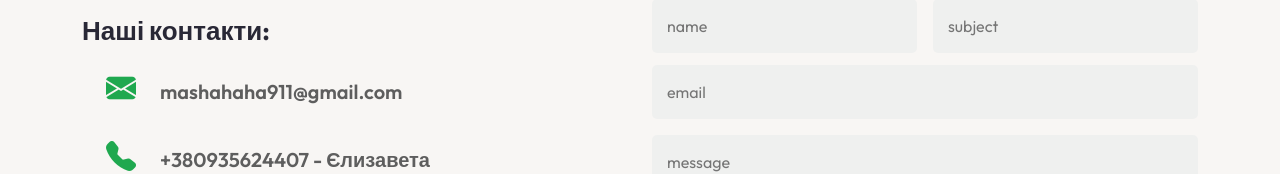
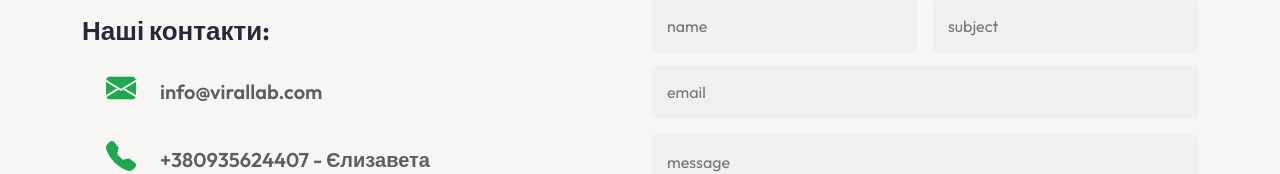
Before and after one commit to MyxaCe/virallab, a plain HTML site: page index.html in a window 1280 px wide. Shown: the part 7260-7434 px from the top of the page. Drawn offline with nearby package versions, Linux system fonts and the light colour scheme; animation ran at ten frames a second.

Commit message:
Update index.html

```diff
--- a/index.html
+++ b/index.html
@@ -797,7 +797,7 @@
           Наші контакти:
         </h2>
         <div class="info d-flex my-4 " data-aos="fade-right" data-aos-delay="250">
-          <h5><i class="bi bi-envelope-fill mx-4"></i>mashahaha911@gmail.com</h5>
+          <h5><i class="bi bi-envelope-fill mx-4"></i>info@virallab.com</h5>
         </div>
 
         <div class="info d-flex my-4 " data-aos="fade-right" data-aos-delay="250">
@@ -977,4 +977,5 @@
 
 </body>
 
+
 </html>
```
